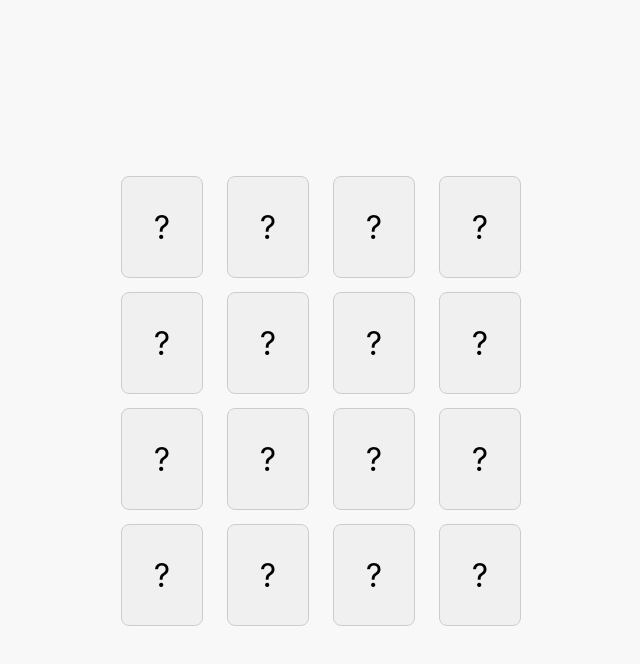
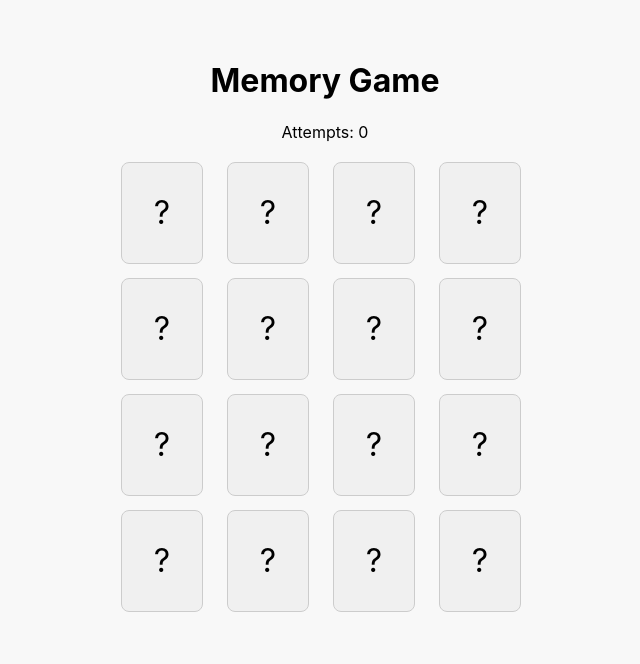
Before and after one commit to yanoshercohen/react-project, a React (Create React App) app in the folder memory-game/: page / in a window 1280 px wide. Shown: the top 664 px of the page, without its empty margins (315-955 px from the left). Built offline with nearby package versions, Linux system fonts and the light colour scheme.

Commit message:
added game logics

```diff
--- a/memory-game/src/App.css
+++ b/memory-game/src/App.css
@@ -1,13 +1,32 @@
 .App {
-  display: flex;
-  justify-content: center;
-  align-items: center;
+  text-align: center;
+  padding: 40px;
+  background-color: #f8f8f8;
   min-height: 100vh;
-  background-color: #f8f8f8;
 }
 
 .card-grid {
   display: grid;
   grid-template-columns: repeat(4, 90px);
   grid-gap: 16px;
+  justify-content: center;
+  margin: 20px auto;
 }
+
+.victory {
+  margin-top: 20px;
+}
+
+.victory h2 {
+  color: green;
+}
+
+.victory button {
+  padding: 8px 16px;
+  font-size: 1rem;
+  border-radius: 6px;
+  border: none;
+  background-color: #007bff;
+  color: white;
+  cursor: pointer;
+}
--- a/memory-game/src/App.js
+++ b/memory-game/src/App.js
@@ -3,11 +3,18 @@ import "./App.css";
 import Card from "./components/Card";
 
 const values = ["🐶", "🐱", "🐼", "🦊", "🐵", "🐸", "🐷", "🐥"];
-const shuffled = [...values, ...values].sort(() => Math.random() - 0.5);
+const totalPairs = values.length;
 
 function App() {
+  const [cards, setCards] = useState(shuffleCards());
   const [flipped, setFlipped] = useState([]);
   const [matched, setMatched] = useState([]);
+  const [steps, setSteps] = useState(0);
+  const [isVictory, setIsVictory] = useState(false);
+
+  function shuffleCards() {
+    return [...values, ...values].sort(() => Math.random() - 0.5);
+  }
 
   const handleCardClick = (index) => {
     if (flipped.length === 2 || flipped.includes(index) || matched.includes(index)) return;
@@ -16,20 +23,37 @@ function App() {
     setFlipped(newFlipped);
 
     if (newFlipped.length === 2) {
+      setSteps((prev) => prev + 1);
       const [first, second] = newFlipped;
-      if (shuffled[first] === shuffled[second]) {
+      if (cards[first] === cards[second]) {
         setMatched((prev) => [...prev, first, second]);
       }
 
-      // Flip back if not matched after short delay
       setTimeout(() => setFlipped([]), 1000);
     }
   };
 
+  useEffect(() => {
+    if (matched.length === cards.length && cards.length > 0) {
+      setIsVictory(true);
+    }
+  }, [matched, cards]);
+
+  const restartGame = () => {
+    setCards(shuffleCards());
+    setFlipped([]);
+    setMatched([]);
+    setSteps(0);
+    setIsVictory(false);
+  };
+
   return (
     <div className="App">
+      <h1>Memory Game</h1>
+      <p>Attempts: {steps}</p>
+
       <div className="card-grid">
-        {shuffled.map((value, index) => (
+        {cards.map((value, index) => (
           <Card
             key={index}
             value={value}
@@ -38,6 +62,13 @@ function App() {
           />
         ))}
       </div>
+
+      {isVictory && (
+        <div className="victory">
+          <h2>Victory! 🎉</h2>
+          <button onClick={restartGame}>Restart</button>
+        </div>
+      )}
     </div>
   );
 }
```
